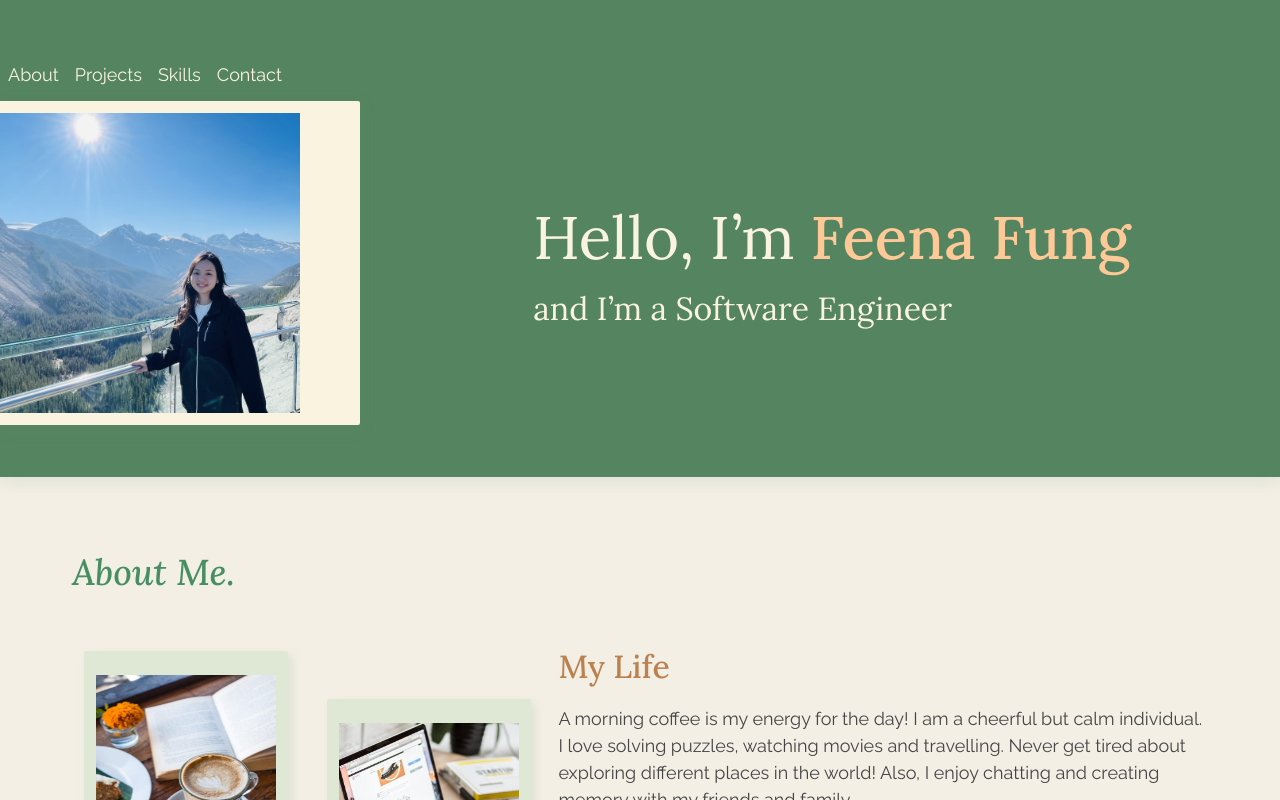
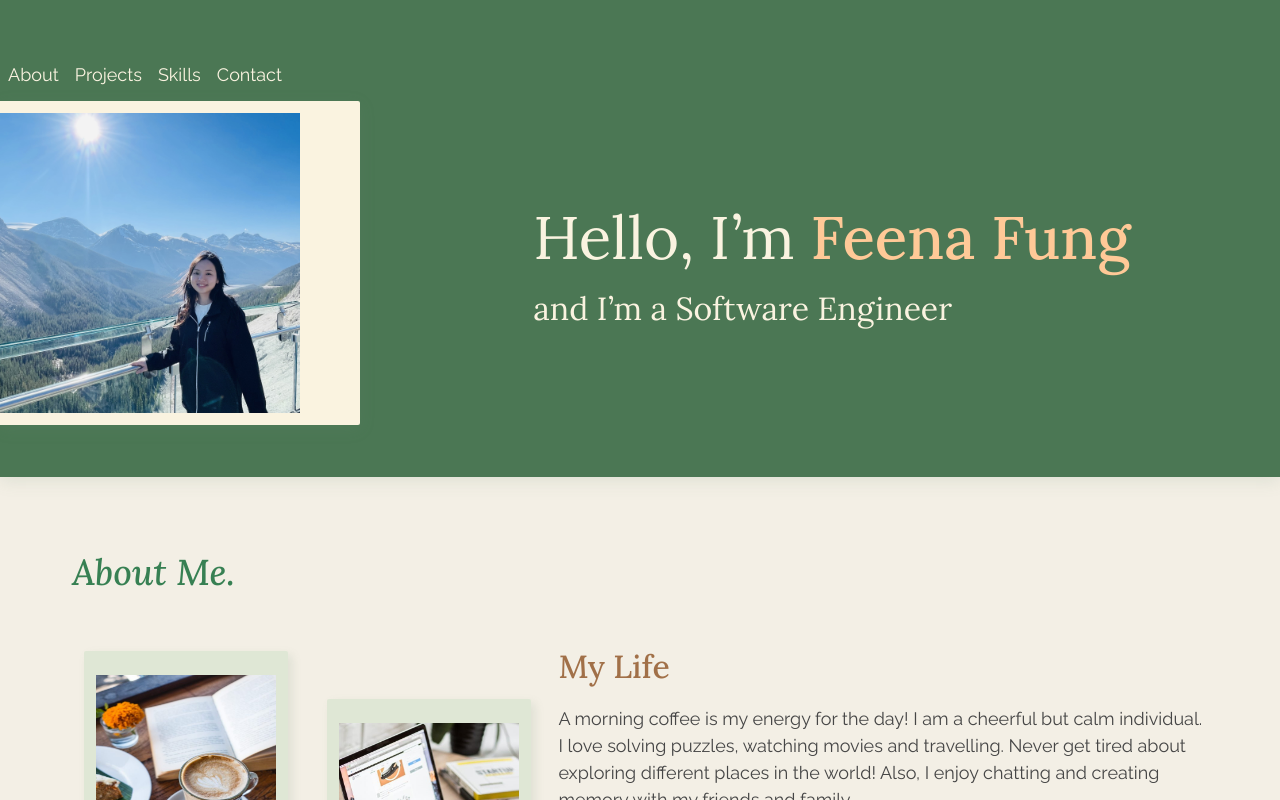
Before and after one commit to devfeefung79/feena-portfolio-react, a React (Create React App) app: page / in a window 1280 px wide. Shown: the top 800 px of the page. Built offline with nearby package versions, Linux system fonts and the light colour scheme; the HTML template or start-up script is replaced by a standard one; a web font is replaced by a local one.

Commit message:
changed color

```diff
--- a/src/index.css
+++ b/src/index.css
@@ -1,19 +1,19 @@
 :root {
     --background-color-light-creamy-white: #f3efe5;
     --background-color-creamy-white: #faf3e0;
-    --background-color-dark-green: #548560;
+    --background-color-dark-green: #4b7754;
     --background-color-light-green: #b9dbb759;
 
     --header-main-text-color: #faf3e0;
     --header-highlight-text-color: #ffc997;
-    --section-heading-text-color: #488e63;
-    --section-subheading-text-color: #bb8250;
+    --section-heading-text-color: #378053;
+    --section-subheading-text-color: #a17048;
     --main-text-color: #464646;
 
     --button-bg-color-white: #f3f3f3;
     --button-hover-bg-color-white: #d8d8d8;
 
-    --bagde-border-color: #55805e;
+    --bagde-border-color: #4b7754;
     --red-border-color: #db5353;
 
     --heading-font-family: "Lora";
```
